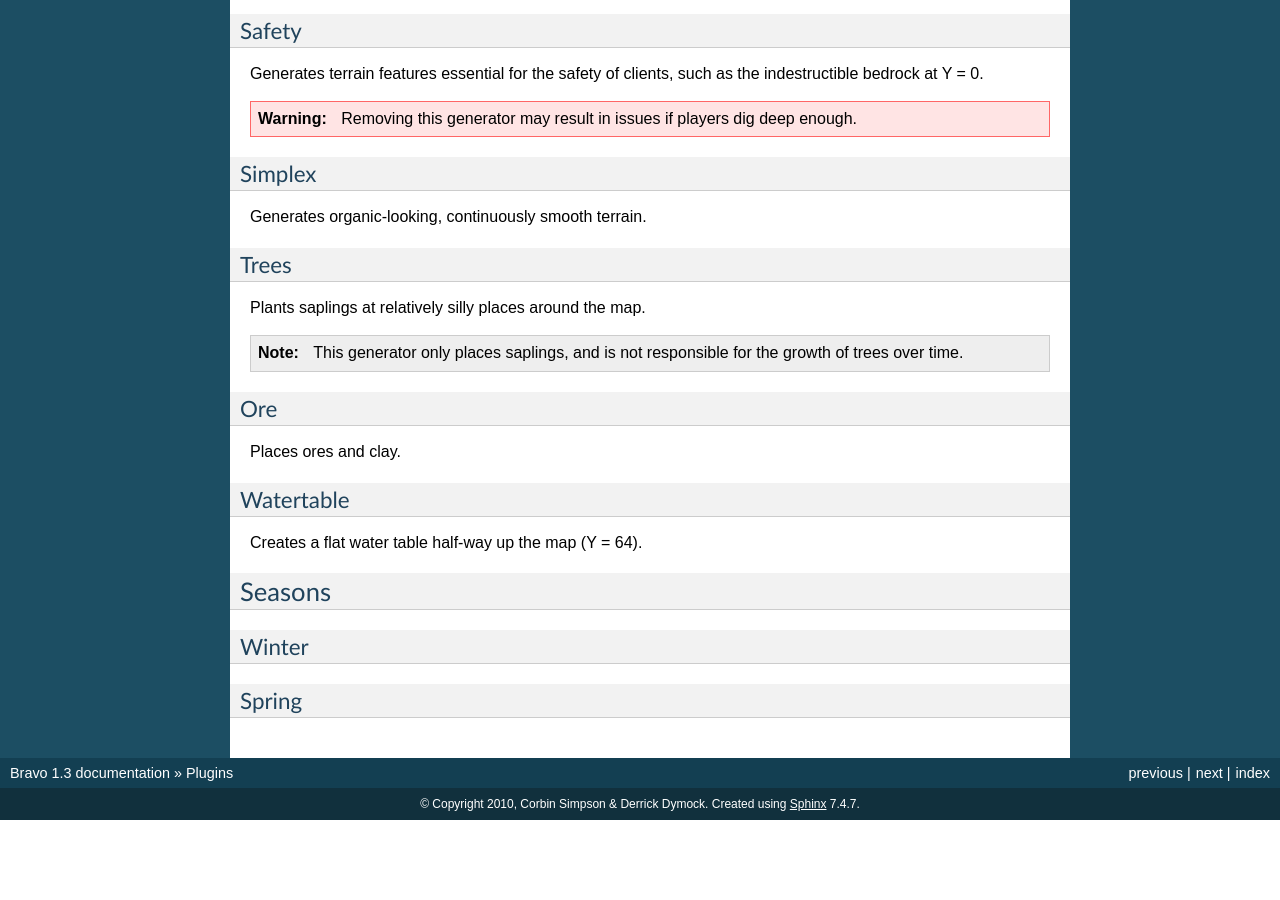
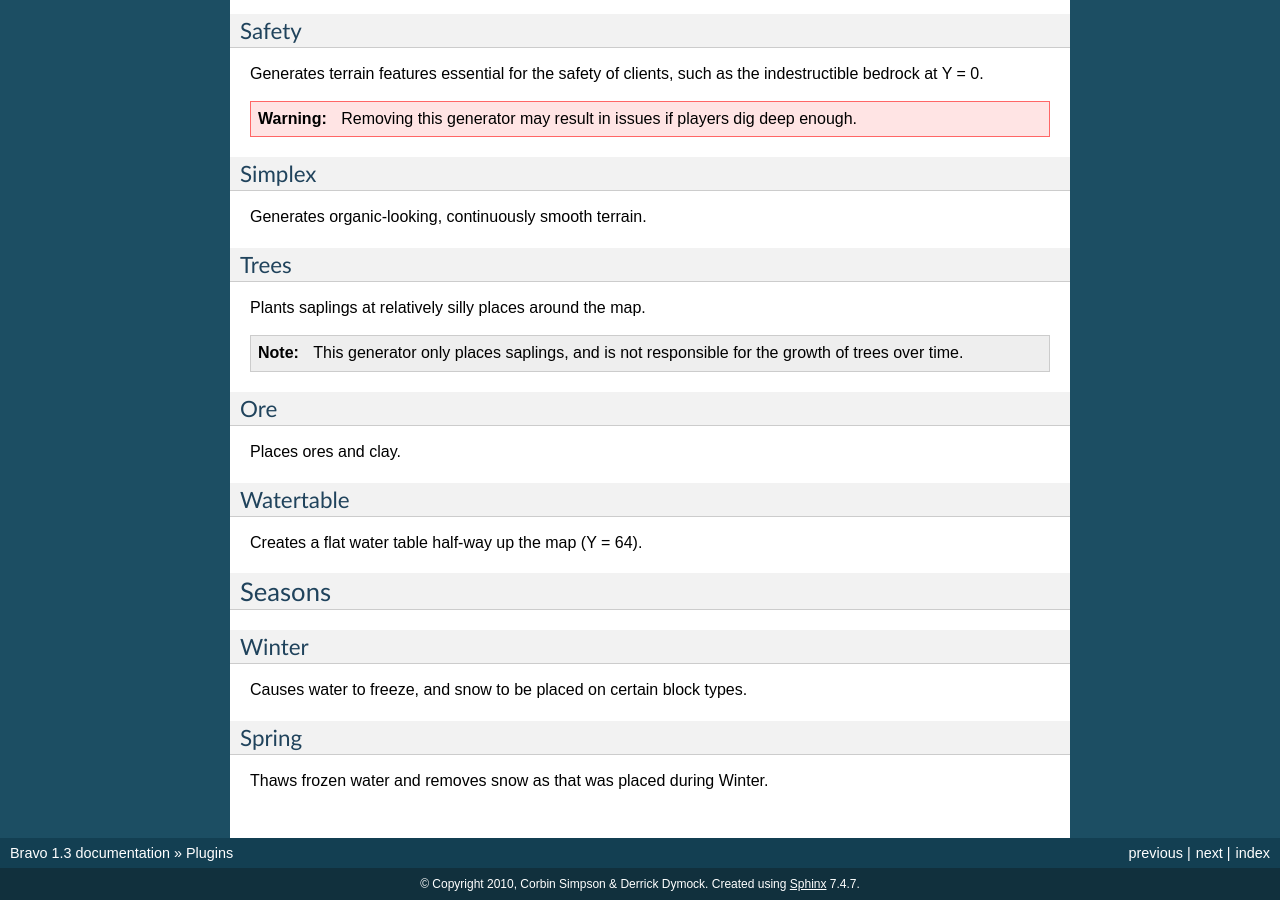
Before and after one commit to bravoserver/bravo, a Sphinx documentation site: the page built from docs/plugins.rst, in a window 1280 px wide and 900 px high, scrolled down 1453 px. Built offline with Sphinx 7.4.7, drawn with Linux system fonts in a browser that asks for light colours; formulas are drawn with MathJax 3; before the commit the page ends 2273 px from its top, so only the background shows below that.

Commit message:
Added very basic text on Winter/Spring. Probably would be good to add notes about the lengths of each season, but wasn't completely sure enough to document that yet.

```diff
--- a/docs/plugins.rst
+++ b/docs/plugins.rst
@@ -120,5 +120,9 @@ Seasons
 Winter
 ------
 
+Causes water to freeze, and snow to be placed on certain block types.
+
 Spring
 ------
+
+Thaws frozen water and removes snow as that was placed during Winter.
```
